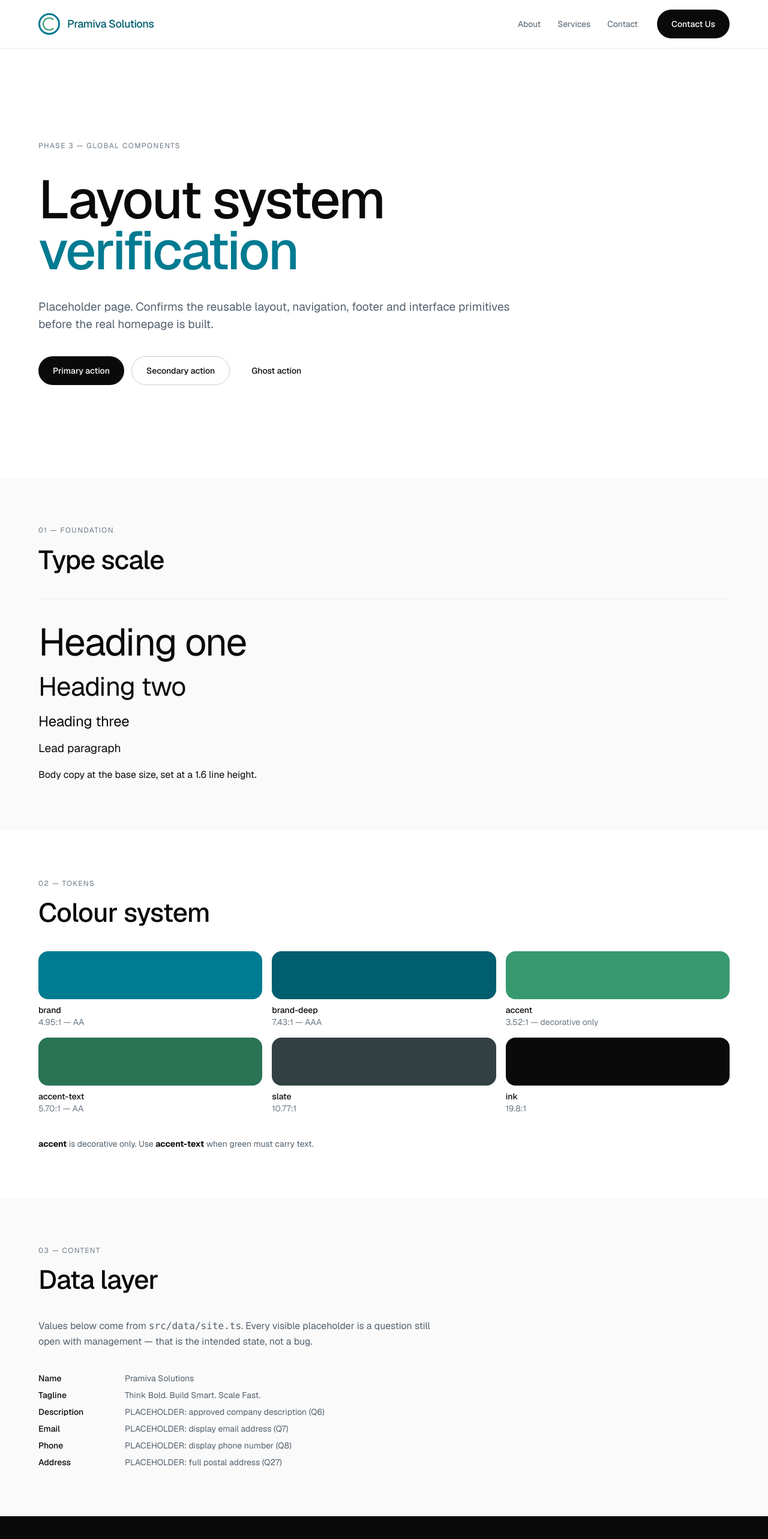
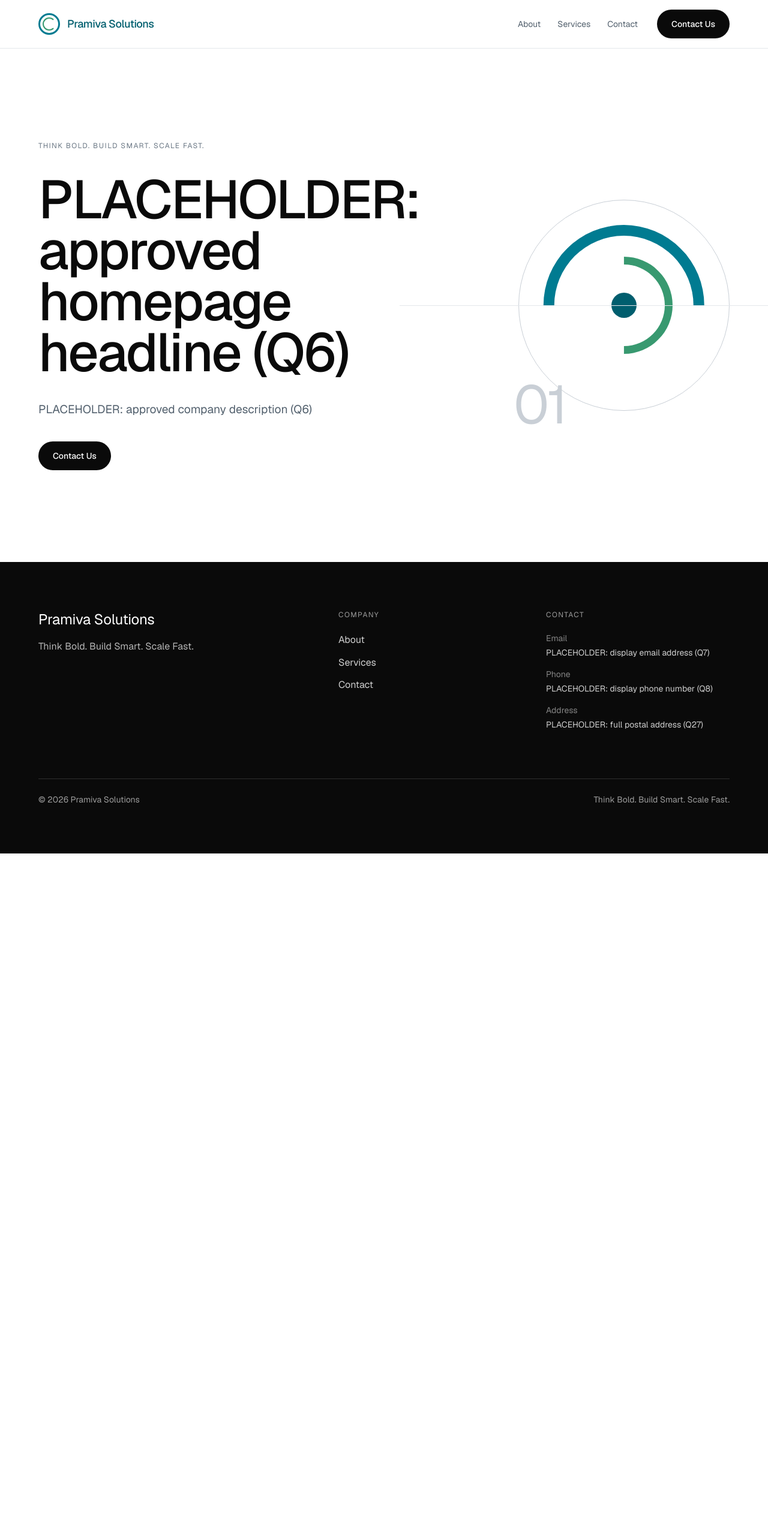
Before and after one commit to lorem007work/Pramiva-_Solutions, a Next.js app: page / in a window 1280 px wide. Shown: the top 2566 px of the page at 60% size. After the commit the page ends 1423 px from the top, so only its background shows below. Built offline with nearby package versions, Linux system fonts and the light colour scheme; no server answers.

Commit message:
Build homepage hero section

```diff
--- a/src/app/page.tsx
+++ b/src/app/page.tsx
@@ -1,127 +1,9 @@
-import { Button } from "@/components/ui/button";
-import { Section } from "@/components/ui/section";
-import { SectionHeading } from "@/components/ui/section-heading";
-import { site } from "@/data/site";
+import { Hero } from "@/components/sections/hero";
 
-/**
- * PHASE 3 PLACEHOLDER — global component verification only.
- *
- * Phase 4 replaces this with the approved homepage. Until then it gives the
- * layout primitives, buttons, navigation, footer, tokens and placeholders a
- * real page on which to be reviewed at every breakpoint.
- */
 export default function Home() {
   return (
     <main id="main">
-      <Section>
-        <p className="text-eyebrow uppercase text-ink-subtle">
-          Phase 3 — global components
-        </p>
-
-        <h1 className="mt-block text-display">
-          Layout system
-          <br />
-          <span className="text-brand">verification</span>
-        </h1>
-
-        <p className="mt-block max-w-[65ch] text-lead text-ink-muted">
-          Placeholder page. Confirms the reusable layout, navigation, footer and
-          interface primitives before the real homepage is built.
-        </p>
-        <div className="mt-block flex flex-wrap gap-3">
-          <Button href="/contact">Primary action</Button>
-          <Button href="/about" variant="secondary">
-            Secondary action
-          </Button>
-          <Button href="/services" variant="ghost">
-            Ghost action
-          </Button>
-        </div>
-      </Section>
-
-      <Section tone="surface" spacing="compact" aria-labelledby="type-scale">
-        <SectionHeading
-          id="type-scale"
-          eyebrow="01 — Foundation"
-          title="Type scale"
-        />
-        <div className="mt-block space-y-4 border-t border-line pt-block">
-          <p className="text-h1">Heading one</p>
-          <p className="text-h2">Heading two</p>
-          <p className="text-h3">Heading three</p>
-          <p className="text-lead">Lead paragraph</p>
-          <p>Body copy at the base size, set at a 1.6 line height.</p>
-        </div>
-      </Section>
-
-      <Section spacing="compact" aria-labelledby="colour-system">
-        <SectionHeading
-          id="colour-system"
-          eyebrow="02 — Tokens"
-          title="Colour system"
-        />
-        <div className="mt-block grid grid-cols-2 gap-4 sm:grid-cols-3">
-          {[
-            { name: "brand", cls: "bg-brand", note: "4.95:1 — AA" },
-            {
-              name: "brand-deep",
-              cls: "bg-brand-deep",
-              note: "7.43:1 — AAA",
-            },
-            {
-              name: "accent",
-              cls: "bg-accent",
-              note: "3.52:1 — decorative only",
-            },
-            {
-              name: "accent-text",
-              cls: "bg-accent-text",
-              note: "5.70:1 — AA",
-            },
-            { name: "slate", cls: "bg-slate", note: "10.77:1" },
-            { name: "ink", cls: "bg-ink", note: "19.8:1" },
-          ].map((swatch) => (
-            <div key={swatch.name}>
-              <div className={`h-20 rounded-2xl ${swatch.cls}`} />
-              <p className="mt-2 text-sm font-medium">{swatch.name}</p>
-              <p className="text-sm text-ink-subtle">{swatch.note}</p>
-            </div>
-          ))}
-        </div>
-        <p className="mt-block max-w-[65ch] text-sm text-ink-muted">
-          <strong className="text-ink">accent</strong> is decorative only. Use{" "}
-          <strong className="text-ink">accent-text</strong> when green must carry
-          text.
-        </p>
-      </Section>
-
-      <Section tone="surface" spacing="compact" aria-labelledby="data-layer">
-        <SectionHeading
-          id="data-layer"
-          eyebrow="03 — Content"
-          title="Data layer"
-        />
-        <p className="mt-block max-w-[65ch] text-ink-muted">
-          Values below come from <code>src/data/site.ts</code>. Every visible
-          placeholder is a question still open with management — that is the
-          intended state, not a bug.
-        </p>
-        <dl className="mt-block space-y-2 text-sm">
-          {[
-            ["Name", site.name],
-            ["Tagline", site.tagline],
-            ["Description", site.description],
-            ["Email", site.email],
-            ["Phone", site.phone],
-            ["Address", site.address],
-          ].map(([label, value]) => (
-            <div key={label} className="flex flex-col gap-1 sm:flex-row sm:gap-4">
-              <dt className="w-32 shrink-0 font-medium">{label}</dt>
-              <dd className="break-words text-ink-muted">{value}</dd>
-            </div>
-          ))}
-        </dl>
-      </Section>
+      <Hero />
     </main>
   );
 }
--- /dev/null
+++ b/src/components/sections/hero.tsx
@@ -0,0 +1,48 @@
+import { Button } from "@/components/ui/button";
+import { Section } from "@/components/ui/section";
+import { primaryCta } from "@/data/navigation";
+import { site } from "@/data/site";
+
+/**
+ * Homepage LCP section. This stays a Server Component: the headline is plain
+ * HTML, there is no hero image to shift layout, and the artwork is decorative.
+ */
+export function Hero() {
+  return (
+    <Section
+      aria-labelledby="home-hero-title"
+      className="relative min-h-[calc(100svh-5rem)] overflow-hidden"
+      containerClassName="relative grid items-center gap-12 lg:grid-cols-12"
+    >
+      <div className="relative z-10 lg:col-span-8">
+        <p className="text-eyebrow uppercase text-ink-subtle">{site.tagline}</p>
+
+        <h1 id="home-hero-title" className="mt-block max-w-5xl text-display">
+          {site.heroHeadline}
+        </h1>
+
+        <p className="mt-block max-w-[60ch] text-lead text-ink-muted">
+          {site.description}
+        </p>
+
+        <div className="mt-block">
+          <Button href={primaryCta.href}>{primaryCta.label}</Button>
+        </div>
+      </div>
+
+      <div
+        aria-hidden="true"
+        className="relative mx-auto aspect-square w-full max-w-64 sm:max-w-80 lg:col-span-4 lg:max-w-md"
+      >
+        <div className="absolute inset-0 rounded-full border border-line-strong" />
+        <div className="absolute inset-[12%] rotate-45 rounded-full border-[12px] border-brand border-r-transparent border-b-transparent sm:border-[18px]" />
+        <div className="absolute inset-[27%] -rotate-45 rounded-full border-[9px] border-accent border-t-transparent border-l-transparent sm:border-[13px]" />
+        <div className="absolute inset-[44%] rounded-full bg-brand-deep" />
+        <div className="absolute top-1/2 -right-section h-px w-[200%] bg-line" />
+        <div className="absolute -bottom-8 -left-2 text-display text-line-strong">
+          01
+        </div>
+      </div>
+    </Section>
+  );
+}
--- a/src/data/site.ts
+++ b/src/data/site.ts
@@ -34,6 +34,9 @@ export const site = {
   /** On the logo, therefore already public. Safe to publish. */
   tagline: "Think Bold. Build Smart. Scale Fast.",
 
+  /** Q6 — the hero structure is final, but management must approve its claim. */
+  heroHeadline: "PLACEHOLDER: approved homepage headline (Q6)",
+
   /**
    * Draft exists in docs/CONTENT-INVENTORY.md §3, built on the company's own
    * "engine room" phrasing. NOT approved — do not publish until Q6 returns.
```
Also changed, not shown: 1 other file (tests, documents, lock files or other folders).
